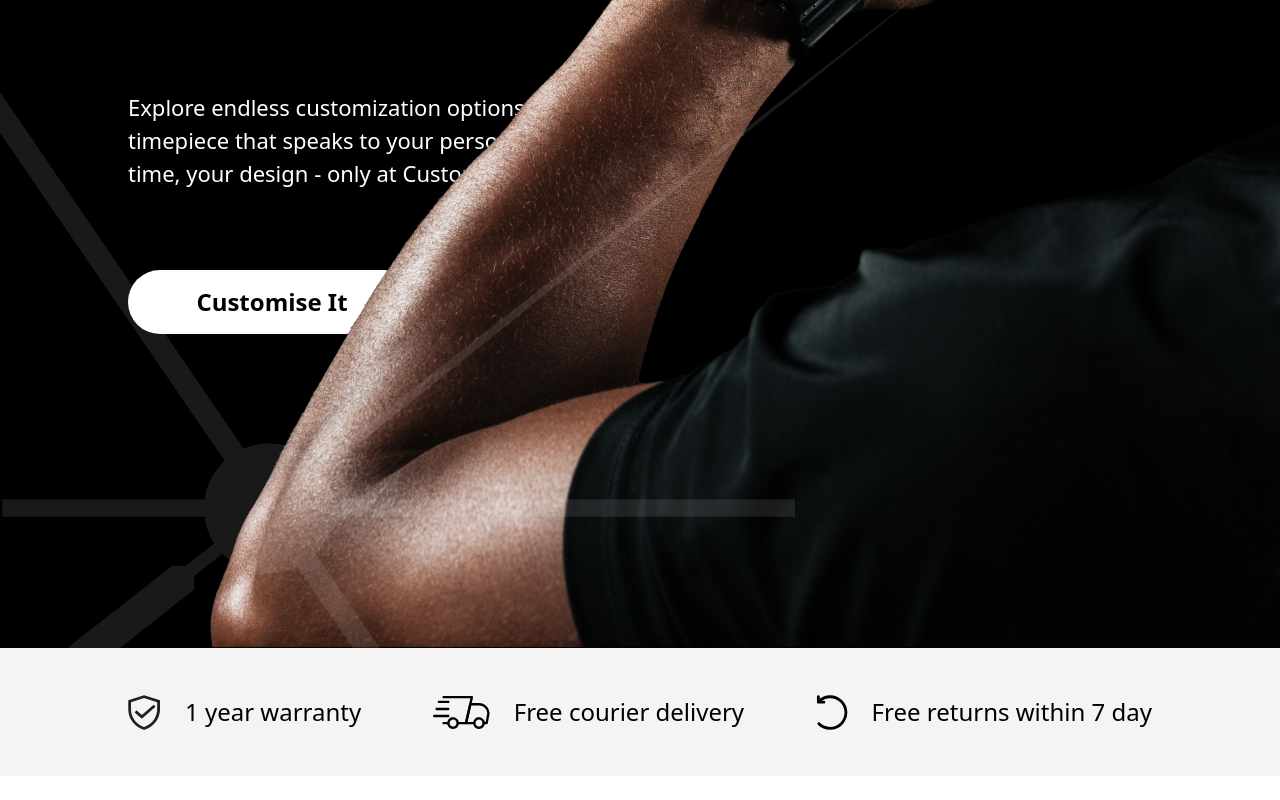
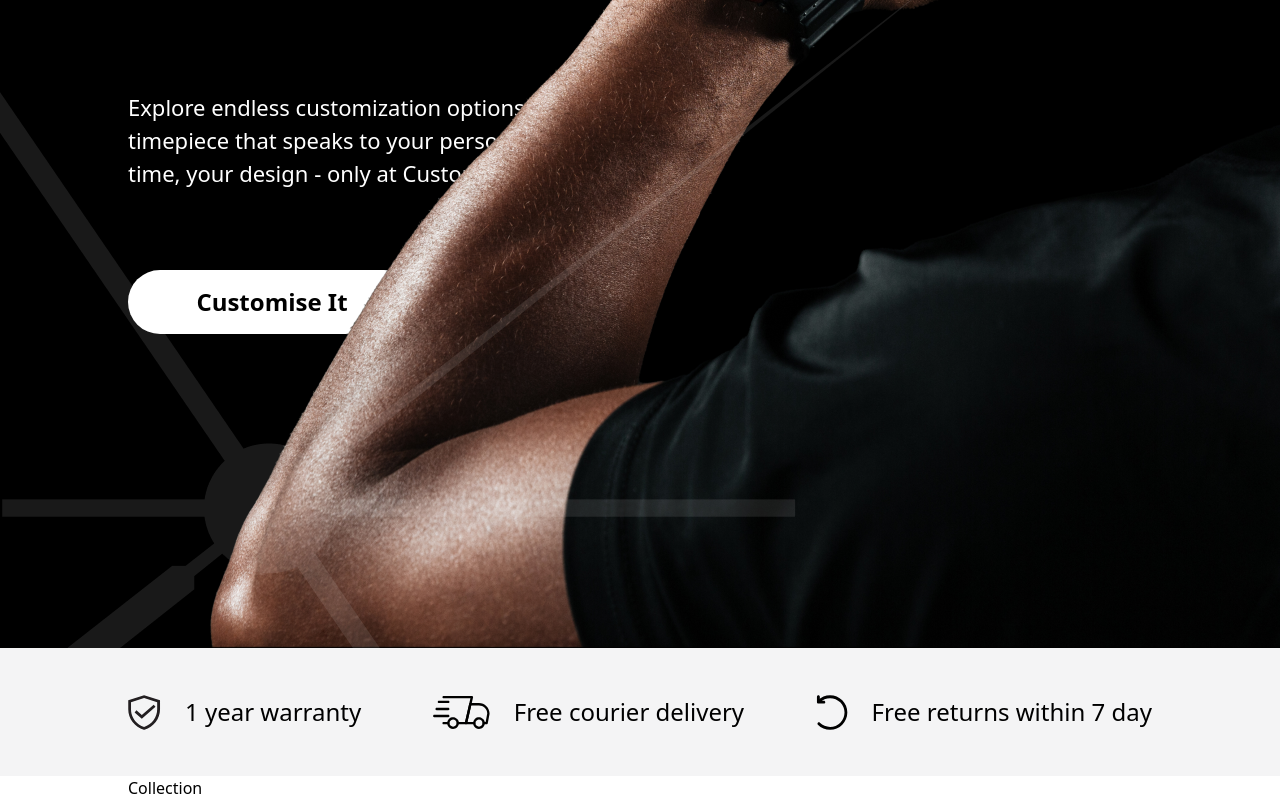
Before and after one commit to alexDanilMain/Cwatches, a React (Create React App) app: page / in a window 1280 px wide. Shown: the part 432-1232 px from the top of the page. Before the commit the page ends 1208 px from the top, so only its background shows below. Built offline with nearby package versions, Linux system fonts and the light colour scheme.

Commit message:
create new Watches Collection section

```diff
--- a/src/App.tsx
+++ b/src/App.tsx
@@ -1,6 +1,7 @@
 import FeaturesBox from "./Components/FeaturesBox/FeaturesBox";
 import Landing from "./Components/Landing/Landing";
 import Navbar from "./Components/Navbar/Navbar";
+import WatchesCollection from "./Components/WatchesCollection/WatchesCollection";
 
 function App() {
   return (
@@ -9,6 +10,7 @@ function App() {
         <Navbar/>
         <Landing/>
         <FeaturesBox/>
+        <WatchesCollection />
     </div>
   );
 }
--- a/src/Components/FeaturesBox/FeaturesBox.tsx
+++ b/src/Components/FeaturesBox/FeaturesBox.tsx
@@ -14,7 +14,6 @@ function FeaturesBox() {
             <FT_Items Logo={deleveryIcon} Content={"Free courier delivery"} />
 
             <FT_Items Logo={returnIcon} Content={"Free returns within 7 day"} />
-
         </div>
       </Container>
     </div>
--- /dev/null
+++ b/src/Components/WatchesCollection/WatchesCollection.tsx
@@ -0,0 +1,12 @@
+import Container from "../../Elements/Container";
+
+export default function WatchesCollection(){
+
+    return(
+        <div className="bg-white">
+            <Container>
+                <h1> Collection </h1>
+            </Container>
+        </div>
+    )
+}
```
